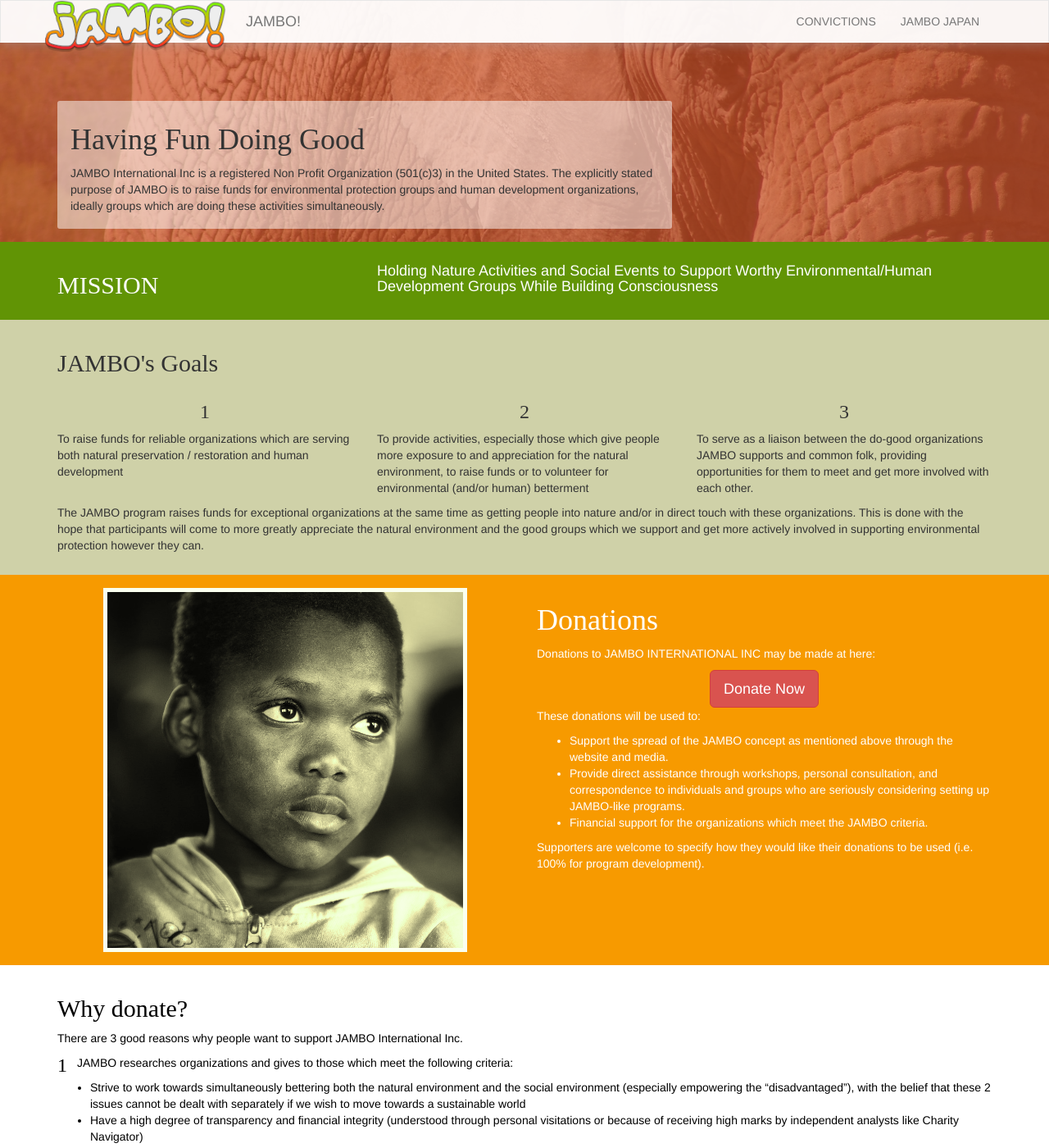
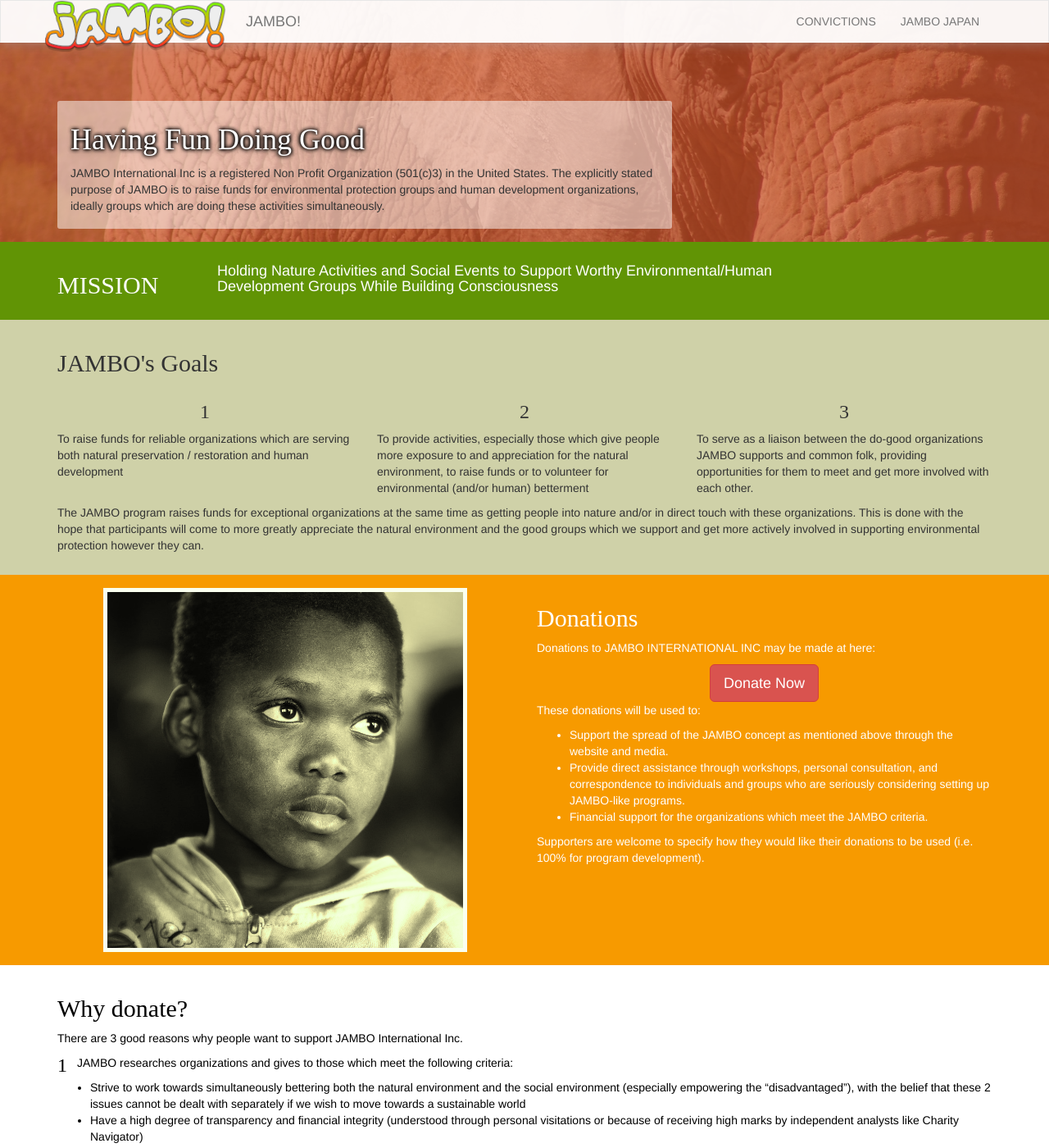
Before and after one commit to renanak/jambo-international.github.io, a Jekyll site: the page built from index.html, in a window 1280 px wide and 1400 px high. Shown: the whole window at 82% size. Built offline with Jekyll 4.4.1, drawn with Linux system fonts in a browser that asks for light colours; some web fonts are replaced.

Commit message:
headers in home

```diff
--- a/_layouts/home.html
+++ b/_layouts/home.html
@@ -20,10 +20,10 @@
 <section class="mission tint-green">
 <div class="container">
   <div class="row">
-    <div class="col-sm-4">
+    <div class="col-xs-4 col-md-3 col-lg-2">
       <h2>MISSION</h2>
     </div>
-    <div class="col-sm-8">
+    <div class="col-xs-8 col-md-9 col-lg-8">
       <h4>Holding Nature Activities and Social Events to Support Worthy Environmental/Human Development Groups While Building Consciousness</h4>
     </div>
   </div>
@@ -66,7 +66,7 @@
         <img src="/images/orphan-1139042_1280.jpg" alt="">
       </div>
       <div class="col-sm-6">
-      <h1>Donations</h1>
+      <h2>Donations</h2>
 
       <p>Donations to JAMBO INTERNATIONAL INC may be made  at here:</p>
 
@@ -95,11 +95,11 @@
       <div class="col-sm-12">
         <h2>Why donate?</h2>
         <p>There are 3 good reasons why people want to support JAMBO International Inc.<p>
-       <h3 class="text-inline">1</h3>
-       <p>JAMBO researches organizations and gives to those which meet the following criteria:</p>
-       <ul>
-        <li>Strive to work towards simultaneously bettering both the natural environment and the social environment (especially empowering the “disadvantaged”), with the belief that these 2 issues cannot be dealt with separately if we wish to move towards a sustainable world</li>
-        <li>Have a high degree of transparency and financial integrity (understood through personal visitations or because of receiving high marks by independent analysts like Charity Navigator)</li>
+        <h3 class="text-inline">1</h3>
+        <p>JAMBO researches organizations and gives to those which meet the following criteria:</p>
+        <ul>
+          <li>Strive to work towards simultaneously bettering both the natural environment and the social environment (especially empowering the “disadvantaged”), with the belief that these 2 issues cannot be dealt with separately if we wish to move towards a sustainable world</li>
+          <li>Have a high degree of transparency and financial integrity (understood through personal visitations or because of receiving high marks by independent analysts like Charity Navigator)</li>
         </ul>
         <h3 class="text-inline">2</h3>
         <p>JAMBO International Inc is inspired and is being helped by a very successful model - JAMBO International Japan.  JAMBO Japan has been active since 1996, holding regular activities which get people to get in touch with nature (mainly through hikes), do environmental projects or volunteer for the social good.  It raises funds through its projects.  In this way, it supports NPOs  while getting people to actively work in and more greatly appreciate the natural environment.  By getting into nature and appreciating its wonders, people come to love it more, and it is only in the process of  that we come to deeply treasure and devote our energy to its preservation.  Many of the funds raised herein would not be coming in without JAMBO’s efforts.</p>
--- a/_sass/_home.scss
+++ b/_sass/_home.scss
@@ -1,5 +1,9 @@
 
 .home {
+  h1 {
+    color: white;
+    text-shadow: 0 0 5px black, 0 0 5px black, 0 0 5px black, 0 5px 10px rgba(0,0,0,0.2);
+  }
   .navbar {
     background: rgba(white, 0.95);
     border-bottom: 1px solid white;
```
